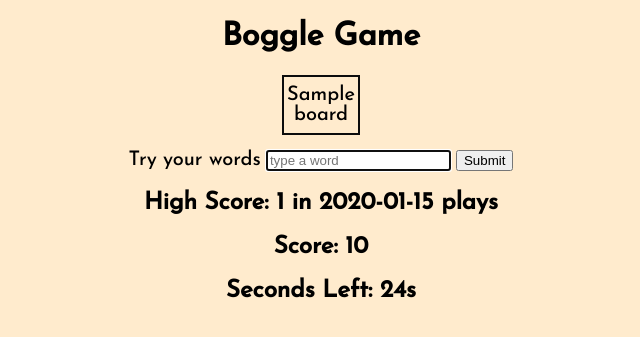
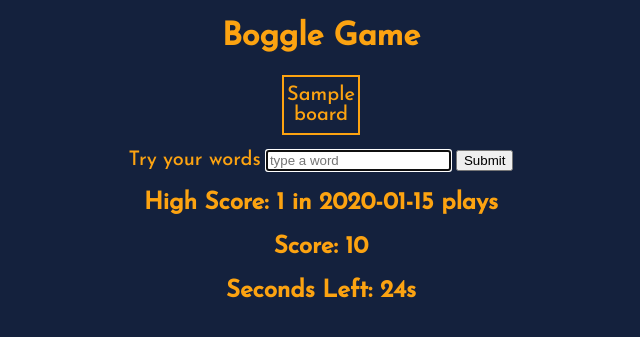
Before and after one commit to JingyL/Boogle-Game, a Flask app: template templates/board.html in a window 1280 px wide. Shown: the top 337 px of the page, without its empty margins (319-959 px from the left). Run offline with Flask 2, Linux system fonts and the light colour scheme; the template is opened without the code that fills it: most values are stand-ins (such as "Sample title", 1, 10 or a date in 2020); parts of the project's set-up code (start-up, migrations or seed data) failed here and were passed over.

Commit message:
add styles

```diff
--- a/static/app.css
+++ b/static/app.css
@@ -1,17 +1,19 @@
 body{
-    background-color: blanchedalmond;
+    background-color: #14213D;
 }
 h1{
     text-align: center;
     font-family: 'Josefin Sans', sans-serif;
+    color: #FCA311;
 }
 
 h2{
     text-align: center;
     font-family: 'Josefin Sans', sans-serif;
+    color: #FCA311;
 }
 table{
-    border: solid 2px #0c0c0c;
+    border: solid 2px #FCA311;
     margin-left: auto;
     margin-right: auto;
 }
@@ -21,6 +23,7 @@ td {
     text-align: center;
     font-size: 20px;
     font-family: 'Josefin Sans', sans-serif;
+    color: #FCA311;
   }
 
 form{
@@ -31,6 +34,7 @@ form{
 
 label {
     font-size: 20px;
+    color: #FCA311;
 }
 
 ul {
@@ -43,3 +47,10 @@ li {
     list-style-type: none;
     color:coral;
 }
+
+#msg {
+    color:red;
+    text-align: center;
+    font-size: 20px;
+    transition-duration: 5s;
+}
--- a/static/app.js
+++ b/static/app.js
@@ -8,11 +8,12 @@ class BoggleGame {
         $('#submitWords').on('submit', this.triggerFunctions.bind(this));
     }
 
+    // trigger the submit button and operate other functions
     async triggerFunctions(event) {
         event.preventDefault();
         await this.checkWord();
         if (this.secs === 0) {
-            $("#msg").text(" Out of time");
+            $("#msg").text(" Out of time!!!");
             return;
         }
         await this.show_words();
@@ -28,8 +29,12 @@ class BoggleGame {
                 { params: { word: word } });
         let result = response.data;
         if (result === "ok") {
-            this.words.push(word);
-            console.log( this.words)
+            if(this.words.includes(word)){
+                $("#msg").text("The word has already existed");
+            }else{
+                this.words.push(word);
+                console.log( this.words)
+            }
         } else if (result === "not-on-board") {
             return
         } else if (result === "not-word") {
@@ -42,10 +47,6 @@ class BoggleGame {
         let lastIdx = this.words.length - 1;
         let word = this.words[lastIdx]
         $('ul').append($("<li>", { text: word}));
-        // $('ul').empty();
-        // $.each(this.words, function(index, item) {
-        //     $('ul').append($("<li>", { text: item}));
-        // });
     }
 
     // score
--- a/templates/board.html
+++ b/templates/board.html
@@ -22,6 +22,10 @@
         <input class="guessword" name="word" placeholder="type a word" autofocus>
         <button>Submit</button>
 </form>
+
+<!-- msg to alert -->
+<h3 id="msg"></h3>
+
 <!-- Score -->
 <h2>High Score: {{number}} in {{times}} plays</h2>
 
@@ -29,8 +33,6 @@
 <h2 id = "score">Score: {{score}}</h2>
 <h2 id = "secs"></h2>
 
-<!-- msg to alert -->
-<h3 id="msg"></h3>
 <!-- result -->
 <div>
     <ul id="words">
--- a/test.py
+++ b/test.py
@@ -21,8 +21,6 @@ class FlaskTests(TestCase):
             self.assertIn('board', session)
             self.assertIsNone(session.get('highscore'))
             self.assertIsNone(session.get('numOfPlay'))
-            # response data, what is it?
-
             self.assertIn(b'Score:', response.data)
             print(response.data)
             self.assertIn(b'Seconds Left:', response.data)
@@ -41,7 +39,9 @@ class FlaskTests(TestCase):
                 ]
 
         response = self.client.get('/check-word?word=to')
-        # without b'ok' it shows [wrappertst response streamed[200 ok]? how to fix it instead using b'ok'
+        # without b'ok' it shows [wrappertst response streamed[200 ok]?
+        # How to make response.data = ok here?
+        # I tried to use jsonify here, but does not work.
         self.assertEqual(response.data, b'ok')
 
     def test_not_valid_word(self):
```
Also changed, not shown: app.py (+6 -3 lines), templates/board copy.html (deleted, +0 -16 lines).
